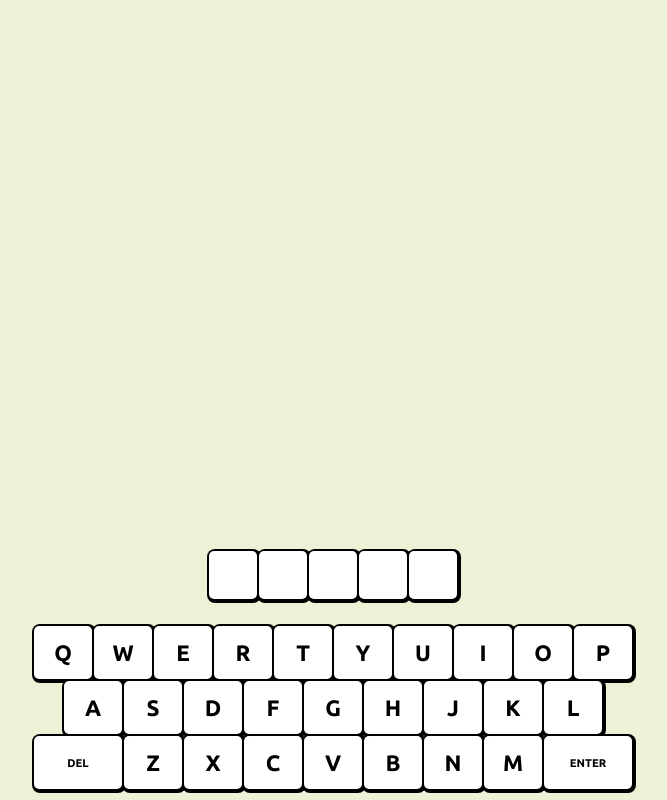
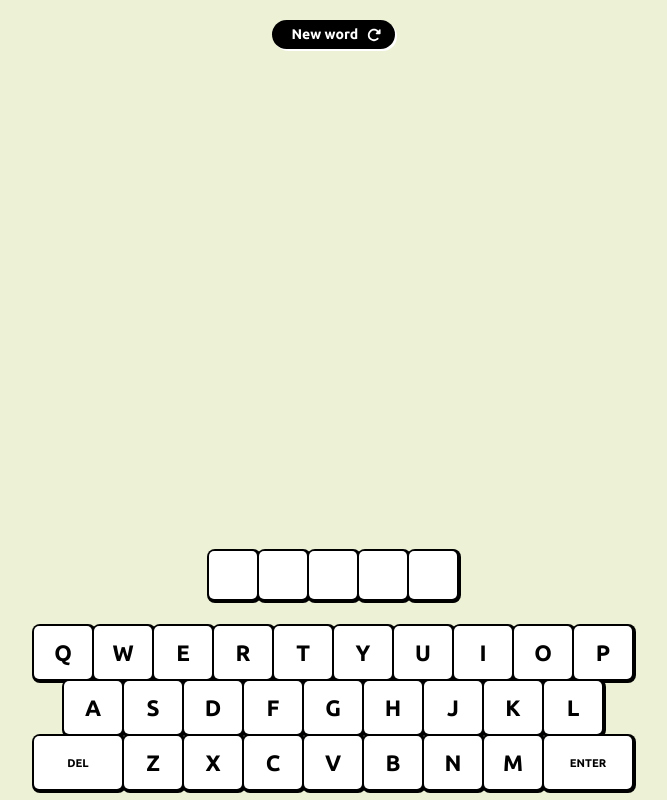
Before and after one commit to jdegeus/better-wordle, a Next.js app: page / in a window 1280 px wide. Shown: the whole page, without its empty margins (307-974 px from the left). Built offline with nearby package versions, Linux system fonts and the light colour scheme.

Commit message:
add button to get new word

```diff
--- /dev/null
+++ b/src/app/buttons/actionButton.jsx
@@ -0,0 +1,7 @@
+'use client';
+
+import styles from './styles.module.css';
+
+export default function ActionButton({ trigger, children }) {
+    return <div className={styles.actionButton} onClick={trigger} data-cy="action-button">{ children }</div>;
+}
--- a/src/app/buttons/styles.module.css
+++ b/src/app/buttons/styles.module.css
@@ -2,3 +2,15 @@
     text-decoration: underline;
     cursor: pointer;
 }
+
+.actionButton {
+  cursor: pointer;
+  padding: 5px 20px 6px;
+  line-height: 18px;
+  color: white;
+  font-weight: 700;
+  background-color: black;
+  border-radius: 30px;
+  box-shadow: 2px 2px 0 0 white;
+  font-size: 14px;
+}
--- /dev/null
+++ b/src/app/controlbar/controlbar.jsx
@@ -0,0 +1,22 @@
+'use client';
+
+import styles from './styles.module.css';
+
+// Import the FontAwesomeIcon component
+import { FontAwesomeIcon } from "@fortawesome/react-fontawesome";
+
+// import the icons you need
+import {
+    faXmark,
+    faRotateRight
+} from "@fortawesome/free-solid-svg-icons";
+
+import ActionButton from '../buttons/actionButton';
+
+export default function ControlBar({ getNewWord }) {
+    return (
+      <div id={styles.controlBar} data-cy="control-bar">
+        <ActionButton trigger={getNewWord}>New word <FontAwesomeIcon className={styles.icon} icon={faRotateRight}/></ActionButton>
+      </div>
+    )
+}
--- /dev/null
+++ b/src/app/controlbar/styles.module.css
@@ -0,0 +1,14 @@
+
+#controlBar {
+  margin-bottom: auto;
+  display: flex;
+  justify-content: center;
+  padding-top: 20px;
+}
+
+.icon {
+  margin-right: -6px;
+  margin-left: 5px;
+  vertical-align: -3px;
+  font-size: 14px;
+}
--- a/src/app/definition/definition.jsx
+++ b/src/app/definition/definition.jsx
@@ -51,7 +51,6 @@ async function getDefinition(word, resolve, reject) {
     const json = await response.json();
     resolve(json[0]);
   } catch(err){
-    console.log(err);
     reject(err);
   }
 }
--- a/src/pages/index.jsx
+++ b/src/pages/index.jsx
@@ -2,6 +2,7 @@ import styles from './styles.module.css';
 import { useState, useEffect, useRef } from 'react';
 import { useRouter } from 'next/router';
 
+import ControlBar from '../app/controlbar/controlbar';
 import Keyboard from '../app/keyboard/keyboard';
 import Board from '../app/board/board';
 import Message from '../app/message/message';
@@ -31,11 +32,6 @@ export default function HomePage() {
   const [isDefinitionOpen, setIsDefinitionOpen] = useState(false);
   const [message, setMessage] = useState(null);
 
-  useEffect(() => {
-    if (router.query?.word) {
-      setAnswer(Array.from(router.query?.word));
-    }
-  }, [router.query.word]);
 
   function handleKey(key) {
 
@@ -230,25 +226,48 @@ export default function HomePage() {
     return attempt;
   }
 
+  function handleGetNewWord() {
+    setAnswer(null);
+    setCursorIndex(0);
+    setGuess(new Array(5).fill(null));
+    setGuesses([]);
+    setCharStatus(Object.fromEntries(
+      Array.from("qwertyuiopasdfghjklzxcvbnm").map(char => [
+        char, {
+          char,
+          status: null
+        }
+      ])
+    ));
+    setHasWon(false);
+    setIsDefinitionOpen(false);
+    setMessage(null);
+  }
+
+  useEffect(() => {
+    if (router.query?.word) {
+      setAnswer(Array.from(router.query?.word));
+    }
+  }, [router.query.word]);
+
   useEffect(() => {
     if (!answer) {
-      setAnswer(Array.from(WORD_LIST[Math.floor(Math.random() * WORD_LIST.length)]));
+      if (router.query?.word) {
+        setAnswer(Array.from(router.query?.word));
+      } else {
+        setAnswer(Array.from(WORD_LIST[Math.floor(Math.random() * WORD_LIST.length)]));
+      }
     }
-
     pageRef.current.focus();
-  });
+  }, [answer]);
 
   useEffect(() => {
-    //console.log(answer.join(""));
-  }, [guess]);
-
-  useEffect(() => {
-    //console.log(answer.join(""));
     updateCharStatus();
   }, [guesses]);
 
   return (
     <div tabIndex="1" id={styles.page} onKeyDown={handleKeyDown} ref={pageRef} data-cy="homepage">
+      <ControlBar getNewWord={handleGetNewWord}></ControlBar>
       <Board draftWord={guess} guesses={guesses} hasWon={hasWon}></Board>
       <Definition hasWon={hasWon} word={answer?.join("")} isOpen={isDefinitionOpen} setIsOpen={setIsDefinitionOpen}></Definition>
       <Message message={message}></Message>
```
Also changed, not shown: 2 other files (tests, documents, lock files or other folders).
